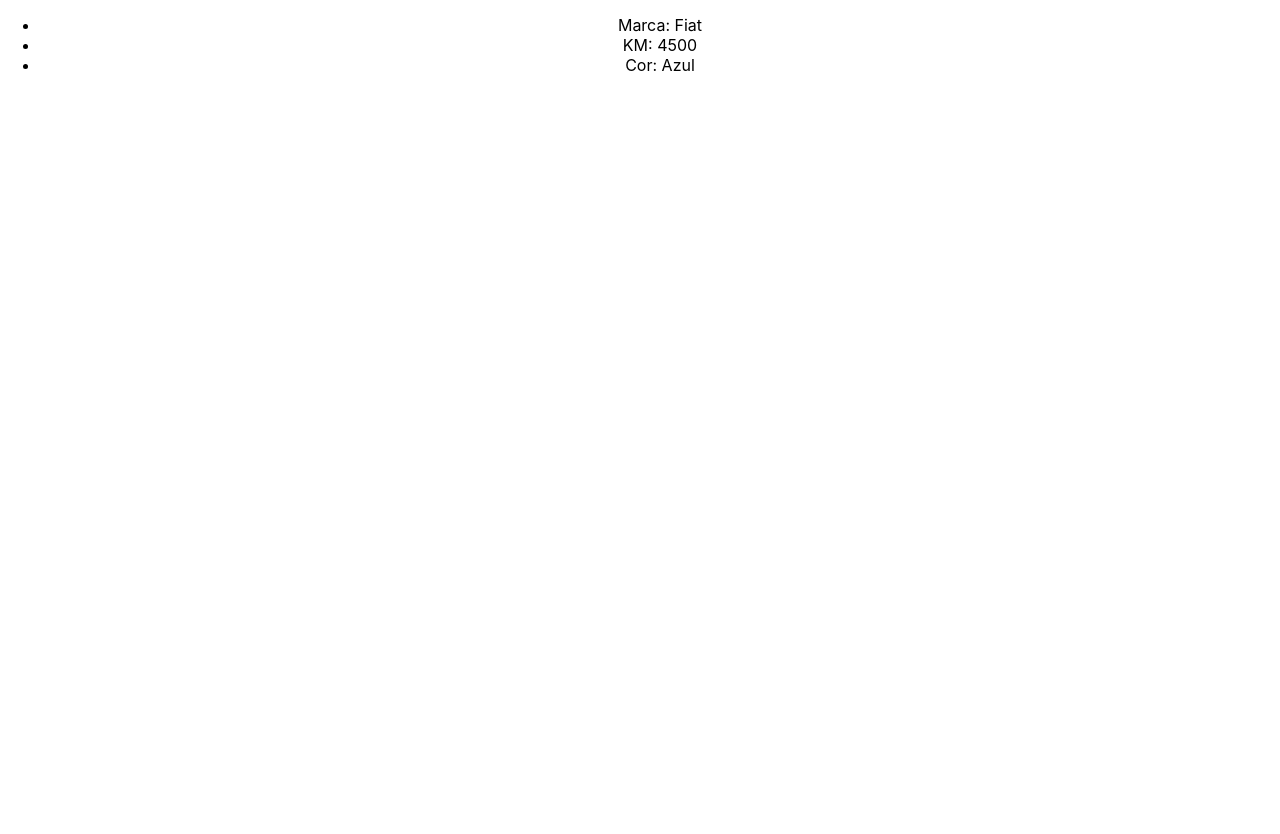
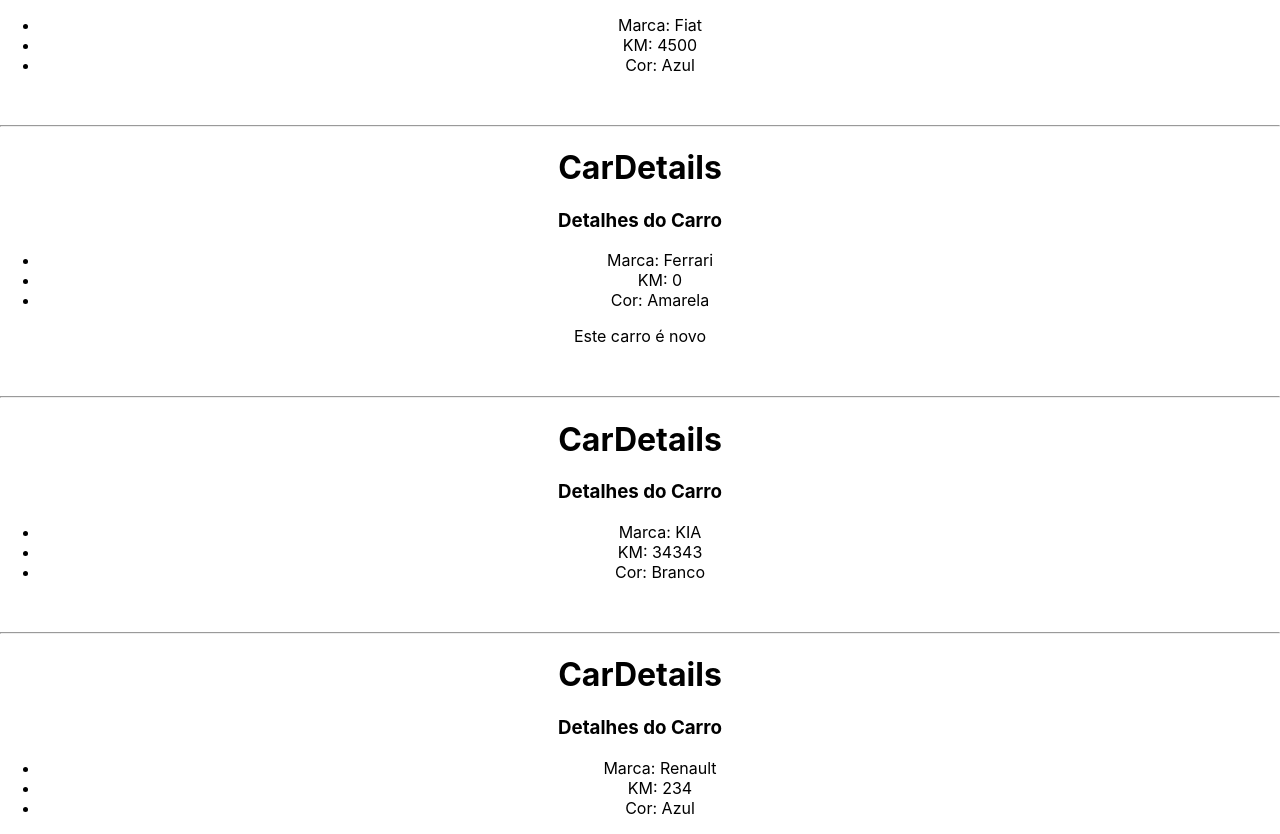
Before and after one commit to Miguel-Antunes/CursoReact, a React (Create React App) app in the folder 3_AVANCANDO_EM_REACT/avancando/: page / in a window 1280 px wide. Shown: the part 2740-3574 px from the top of the page. Before the commit the page ends 2831 px from the top, so only its background shows below. Built offline with nearby package versions, Linux system fonts and the light colour scheme.

Commit message:
Renderização de lista em componente

```diff
--- a/3_AVANCANDO_EM_REACT/avancando/src/App.js
+++ b/3_AVANCANDO_EM_REACT/avancando/src/App.js
@@ -12,6 +12,13 @@
 
   const [userName] = useState("Maria")
   const idade = 15;
+
+  const cars = [
+    { id: 1, brand: "Ferrari", color: "Amarela", newCar: true, km: 0 },
+    { id: 2, brand: "KIA", color: "Branco", newCar: false, km: 34343 },
+    { id: 3, brand: "Renault", color: "Azul", newCar: false, km: 234 }
+
+  ]
 
   return (
     <div className="App">
@@ -31,6 +38,14 @@
         <CarDetails brand="VW" km={10000} color="Azul" newCar={false} />
         <CarDetails brand="Ford" km={0} color="Azul" newCar={true} />
         <CarDetails brand="Fiat" km={4500} color="Azul" newCar={false} />
+
+        {cars.map(
+          (car) => (
+            <CarDetails brand={car.brand}
+              color={car.color}
+              km={car.km}
+              newCar={car.newCar} />)
+        )}
       </div>
     </div>
   );
```
